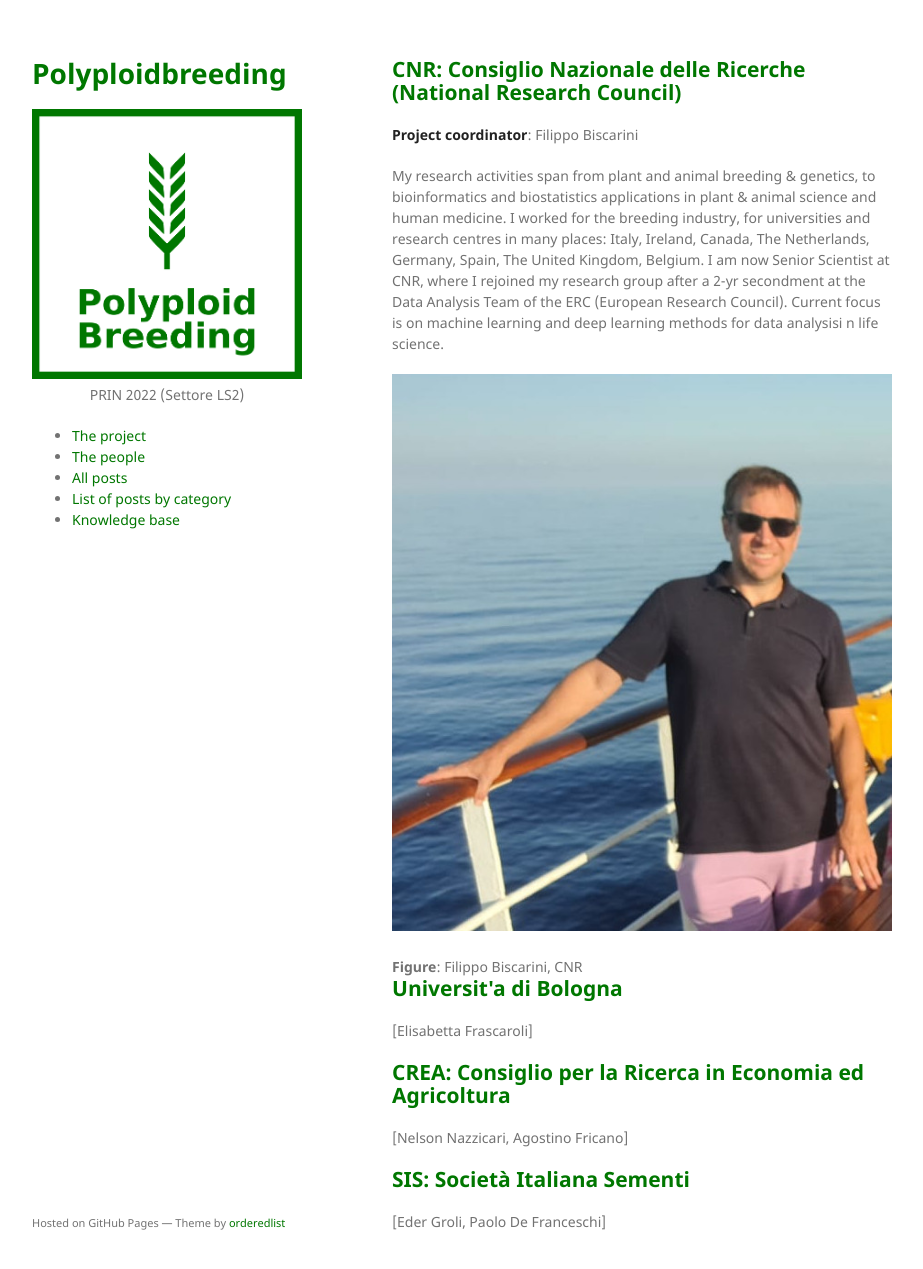
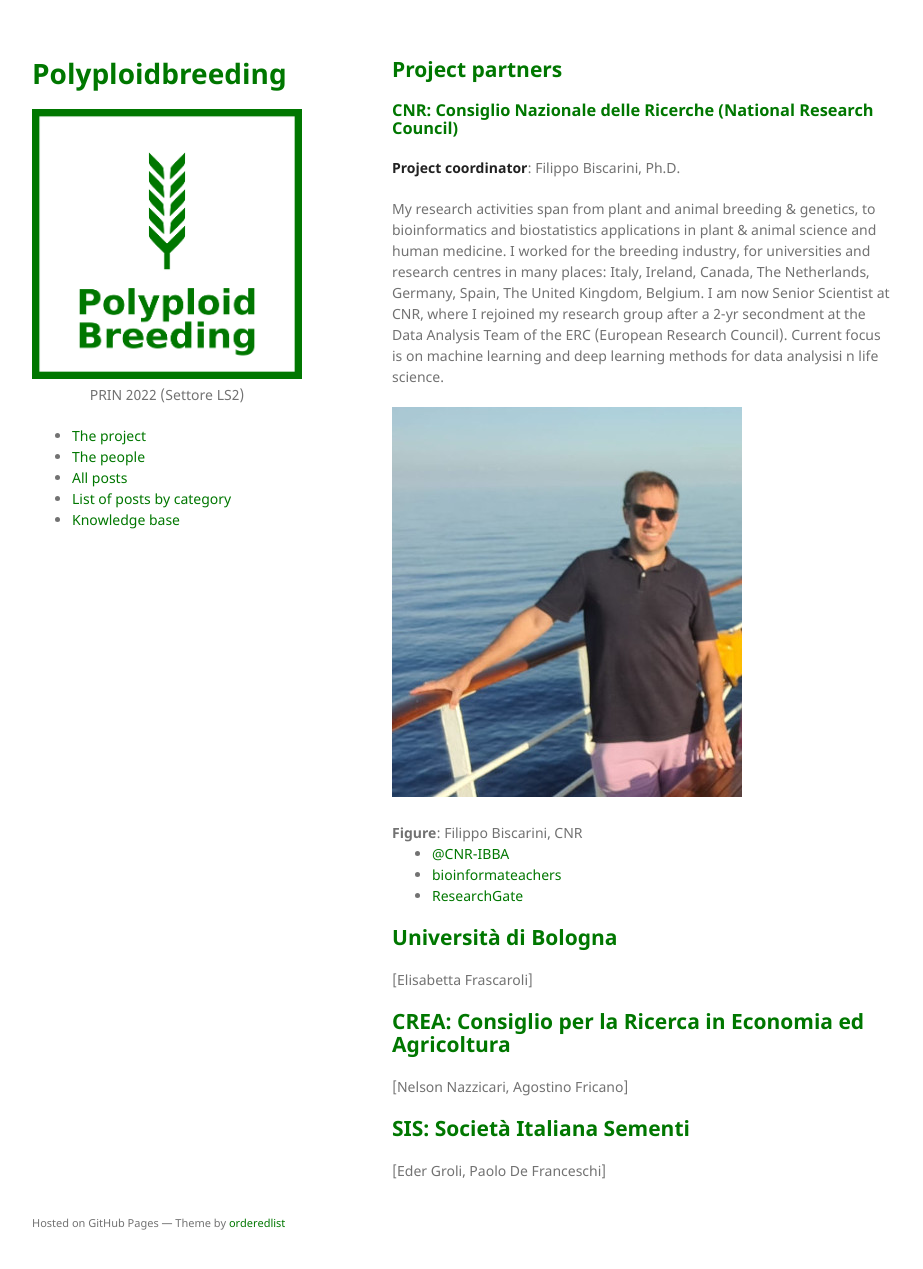
Before and after one commit to polyploidbreeding/polyploidbreeding.github.io, a Jekyll site: the page built from consortium.md, in a window 1280 px wide and 1302 px high. Shown: the top 1269 px of the window, without its empty margins (178-1101 px from the left). Built offline with Jekyll 4.4.1, drawn with Linux system fonts in a browser that asks for light colours.

Commit message:
added: links to personal pages

```diff
--- a/consortium.md
+++ b/consortium.md
@@ -3,9 +3,11 @@ layout: default
 title: The project partners
 ---
 
-## CNR: Consiglio Nazionale delle Ricerche (National Research Council)
+## Project partners
 
-**Project coordinator**: Filippo Biscarini
+### CNR: Consiglio Nazionale delle Ricerche (National Research Council)
+
+**Project coordinator**: Filippo Biscarini, Ph.D.
 
 My research activities span from plant and animal breeding & genetics, to bioinformatics and biostatistics applications in plant & animal science and human medicine. I worked for the breeding industry, for universities and research centres in many places: Italy, Ireland, Canada, The Netherlands, Germany, Spain, The United Kingdom, Belgium. I am now Senior Scientist at CNR, where I rejoined my research group after a 2-yr secondment at the Data Analysis Team of the ERC (European Research Council). Current focus is on machine learning and deep learning methods for data analysisi n life science.
 
@@ -13,8 +15,11 @@ My research activities span from plant and animal breeding & genetics, to bioinf
 <div class="caption"><b>Figure</b>: Filippo Biscarini, CNR
 </div>
 
+- [@CNR-IBBA](https://ibba.cnr.it/staff/filippo-biscarini/)
+- [bioinformateachers](https://bioinformateachers.github.io/filippo.html)
+- [ResearchGate](https://www.researchgate.net/profile/Filippo-Biscarini-2)
 
-## Universit\'a di Bologna
+## Università di Bologna
 
 \[Elisabetta Frascaroli\]
 
```
Also changed, not shown: assets/img/pic3.jpg.
